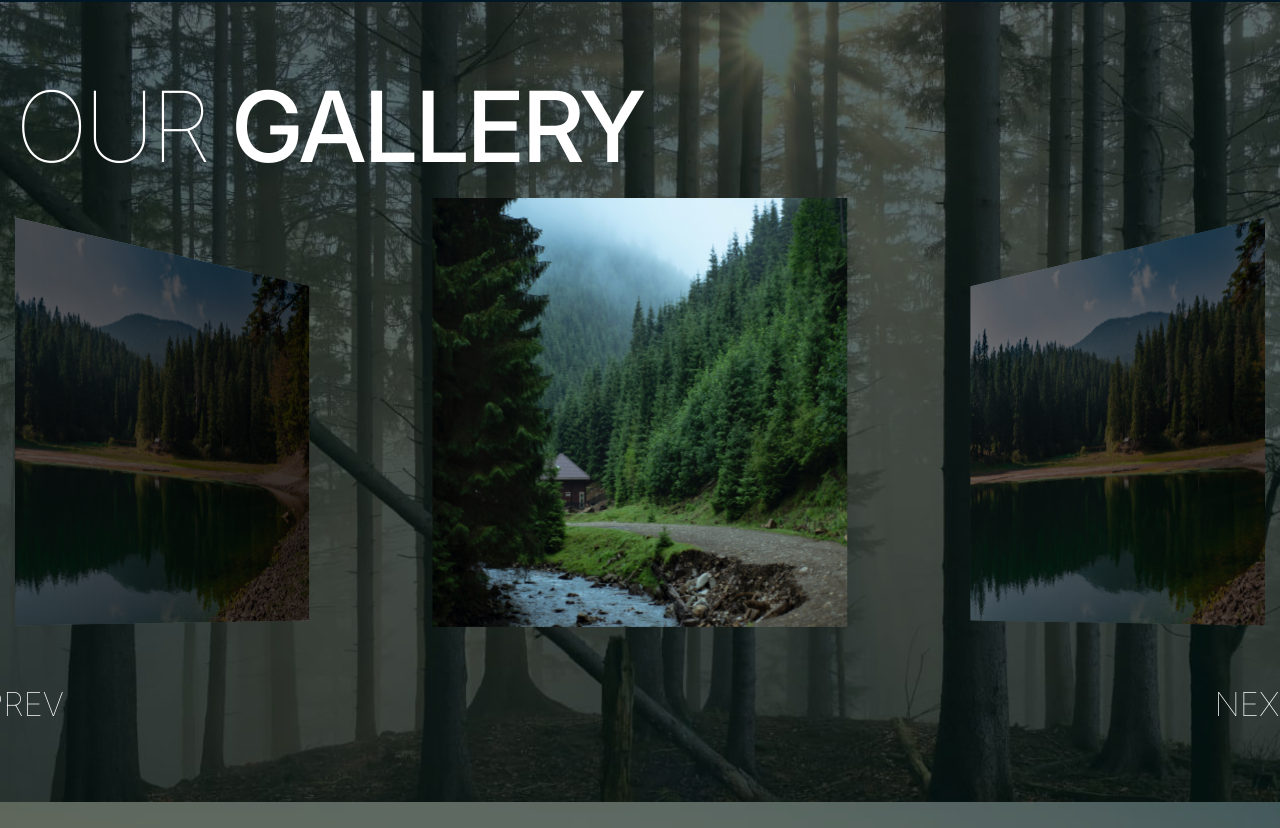
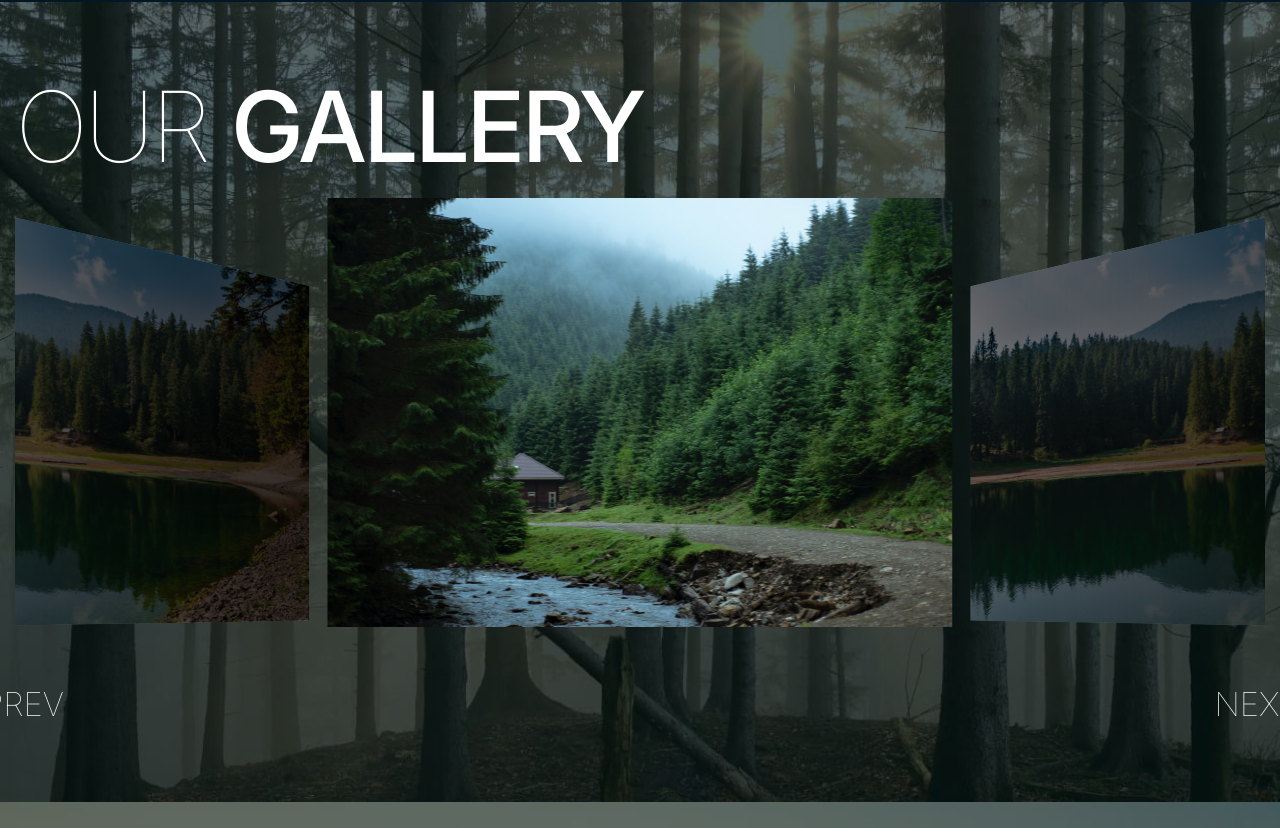
Before and after one commit to dianaforost/SoftRyzen-test-task, a Next.js app: page / in a window 1280 px wide. Shown: the part 3198-4026 px from the top of the page. Built offline with nearby package versions, Linux system fonts and the light colour scheme.

Commit message:
fix: gallery swiper styles

```diff
--- a/src/app/globals.css
+++ b/src/app/globals.css
@@ -209,10 +209,7 @@ body {
   height: 100%;
   background: #020f0880;
 }
-/* .container {
-  max-width: 280px;
-  /* margin: 0 auto;
-} */
+
 .header {
   color: #fff;
 }
@@ -229,15 +226,8 @@ body {
   .class {
     display: none;
   }
-  /* .container {
-    max-width: 704px;
-  } */
 }
-/* @media screen and (min-width: 1280px) {
-  .container {
-    max-width: 1280px;
-  }
-} */
+
 .menu-button {
   font-family: "Inter", sans-serif;
   font-size: 14px;
@@ -323,12 +313,6 @@ body {
 .third-section .swiper-wrapper .swiper-slide {
   position: sticky;
 }
-@media screen and (min-width: 320px) {
-  /* .fifth-section .swiper .swiper-wrapper {
-    flex-direction: column;
-    gap: 24px;
-  } */
-}
 @media screen and (min-width: 768px) {
   .fourth-section {
     height: 100vh;
@@ -379,9 +363,6 @@ body {
     height: 429px;
   }
 
-  .fifth-section .swiper-3d .swiper-slide-prev img {
-    margin-right: 0;
-  }
   .fifth-section .swiper-3d .swiper-slide-next img {
     display: inline-block;
   }
@@ -435,3 +416,6 @@ body {
 .fifth-section .swiper-button-prev {
   top: 702px;
 }
+.fifth-section div.container .swiper-slide img {
+  width: 100%;
+}
```
Also changed, not shown: src/components/Swiper/Swiper.js.
